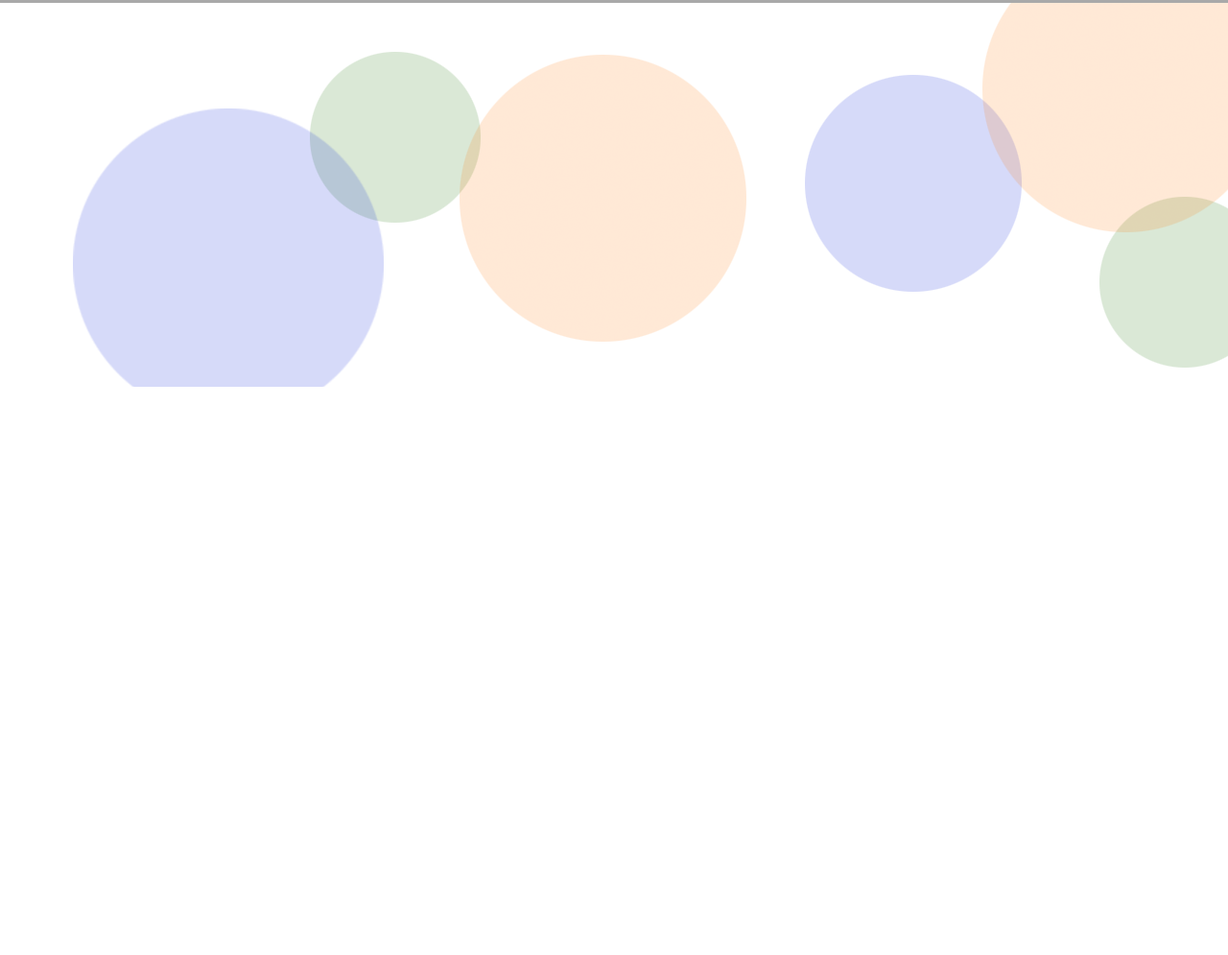
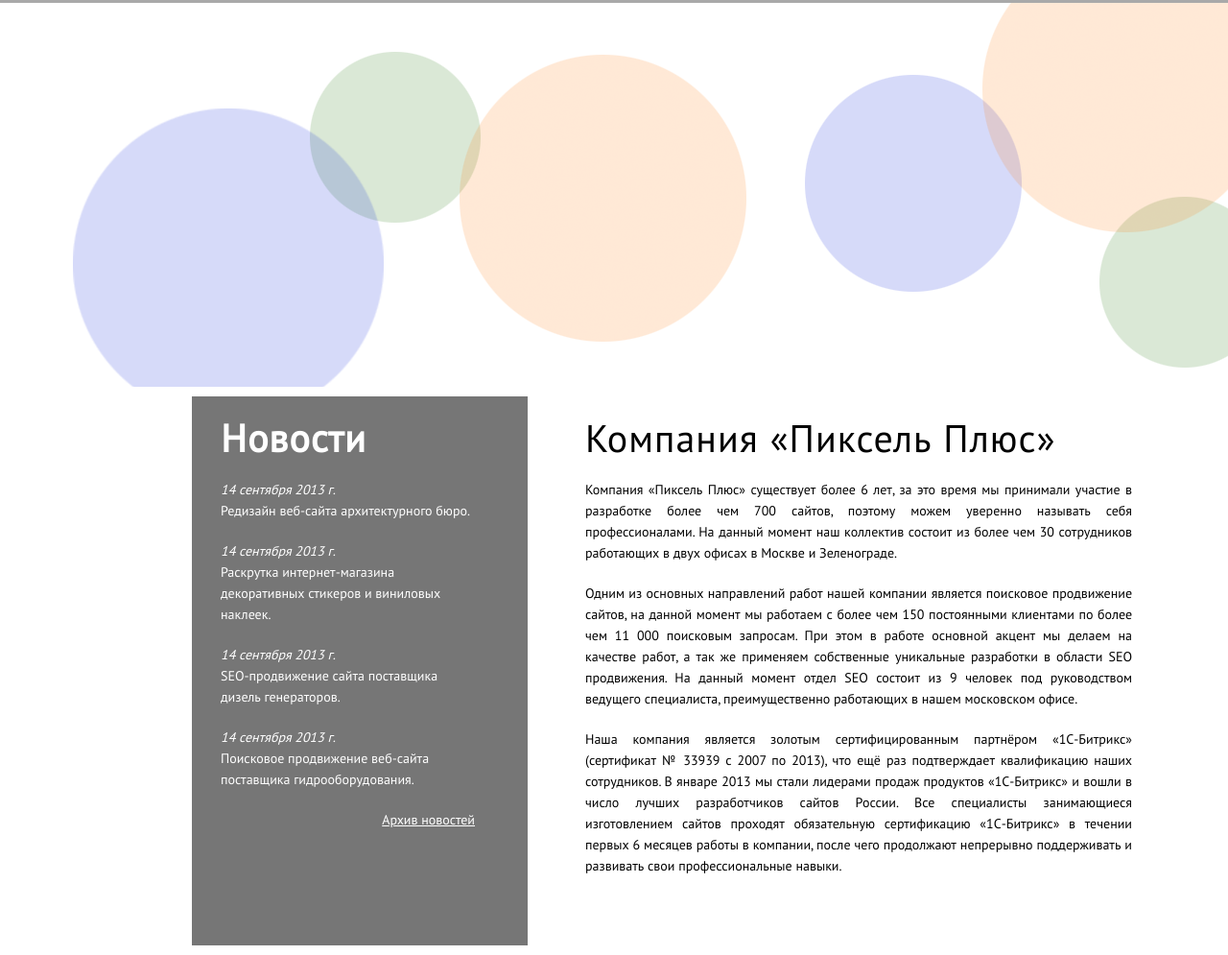
Before and after one commit to Borg-git-test/project, a plain HTML site: page index.html in a window 1280 px wide. Shown: the part 333-1328 px from the top of the page at 96% size. Before the commit the page ends 800 px from the top, so only its background shows below. Drawn offline with Linux system fonts and the light colour scheme.

Commit message:
content 1

```diff
--- a/index.html
+++ b/index.html
@@ -34,16 +34,32 @@
         </ul>
     </div>
 </div>
-<div id="slider">
-<img src="sloy_6_kopirovat_188.png" alt="no foto">
+<div id="slider"><div class="wid">
+    <img src="sloy_6_kopirovat_188.png" alt="no foto"></div>
 </div>
 <div id="content">
-    <div id="news">
-
+<div class="wid">
+    <div class="in">
+        <div id="news">
+            <p id="first">Новости</p>
+            <p>14 сентября 2013 г.<br>
+                <a href="index.html">Редизайн веб-сайта архитектурного бюро.</a></p>
+            <p>14 сентября 2013 г.<br>
+                <a href="index.html">Раскрутка интернет-магазина декоративных стикеров и виниловых наклеек.</a></p>
+            <p>14 сентября 2013 г.<br>
+                <a href="index.html">SEO-продвижение сайта поставщика дизель генераторов.</a></p>
+            <p>14 сентября 2013 г.<br>
+                <a href="index.html">Поисковое продвижение веб-сайта поставщика гидрооборудования.</a></p>
+            <p id="last"><a href="index.html">Архив новостей</a></p>
+        </div>
+        <div id="text">
+            <p id="title">Компания «Пиксель Плюс»</p>
+            <p>Компания «Пиксель Плюс» существует более 6 лет, за это время мы принимали участие в разработке более чем 700 сайтов, поэтому можем уверенно называть себя профессионалами. На данный момент наш коллектив состоит из более чем 30 сотрудников работающих в двух офисах в Москве и Зеленограде.</p>
+            <p>Одним из основных направлений работ нашей компании является поисковое продвижение сайтов, на данной момент мы работаем с более чем 150 постоянными клиентами по более чем 11 000 поисковым запросам. При этом в работе основной акцент мы делаем на качестве работ, а так же применяем собственные уникальные разработки в области SEO продвижения. На данный момент отдел SEO состоит из 9 человек под руководством ведущего специалиста, преимущественно работающих в нашем московском офисе.</p>
+            <p>Наша компания является золотым сертифицированным партнёром «1С-Битрикс» (сертификат № 33939 с 2007 по 2013), что ещё раз подтверждает квалификацию наших сотрудников. В январе 2013 мы стали лидерами продаж продуктов «1С-Битрикс» и вошли в число лучших разработчиков сайтов России. Все специалисты занимающиеся изготовлением сайтов проходят обязательную сертификацию «1С-Битрикс» в течении первых 6 месяцев работы в компании, после чего продолжают непрерывно поддерживать и развивать свои профессиональные навыки.</p>
+        </div>
     </div>
-    <div id="text">
-
-    </div>
+</div>
 </div>
 <div id="footer" class="wid">
 
--- a/style.css
+++ b/style.css
@@ -17,7 +17,7 @@
 }
 .wid{
     /*width: 100%;*/
-    width: 1400px;
+    min-width: 1400px;
     /*width: 980px; + padding: 10px;*/
 
 }
@@ -26,7 +26,6 @@
 #header{
     margin-bottom: auto;
     display: flex;
-    width: 1400px;
     height: 230px;
     background-color: lightgray;
 }
@@ -116,7 +115,6 @@
 #slider{
     margin-bottom: auto;
     /*width: 100%;*/
-    width: 1400px;
     height: 400px;
     overflow: hidden;
     /*border: 3px solid black;*/
@@ -134,6 +132,49 @@
 #content{
     margin: auto 0 auto 0;
 }
+#news {
+    /*margin: auto 0 auto 0;*/
+    color: #ffffff;
+    background-color: #767676;
+    min-width: 265px;
+    padding: 0 55px 100px 30px;
+}
+#news a{
+    color: #ffffff;
+    text-decoration: none;
+    font-style: normal;
+}
+#news p{
+    margin-block: 20px;
+    font-style: italic;
+}
+#news #first{
+    font-size: 40px;
+    line-height: 46px;
+    font-weight: 700;
+    letter-spacing: 0.025em;
+    font-style: normal;
+}
+#news #last{
+    text-align: right;
+    text-decoration: underline;
+    font-style: normal;
+}
+#text{
+    padding: 0 20px 20px 60px;
+    word-wrap: break-word;
+    text-align: justify;
+}
+#text p{
+    margin-block: 20px;
+}
+#title{
+    font-size: 40px;
+    line-height: 46px;
+    font-weight: 400;
+    letter-spacing: 0.025em;
+}
+
 
 
 #footer{
```
